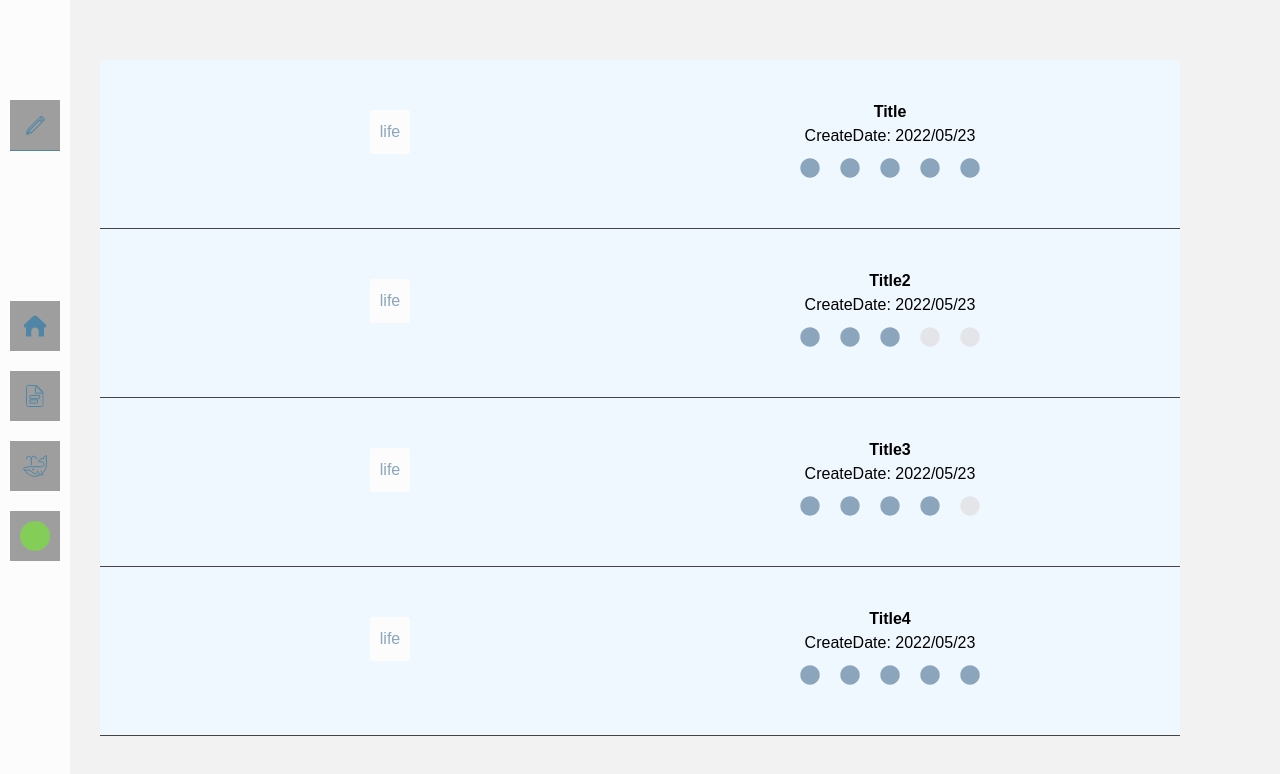
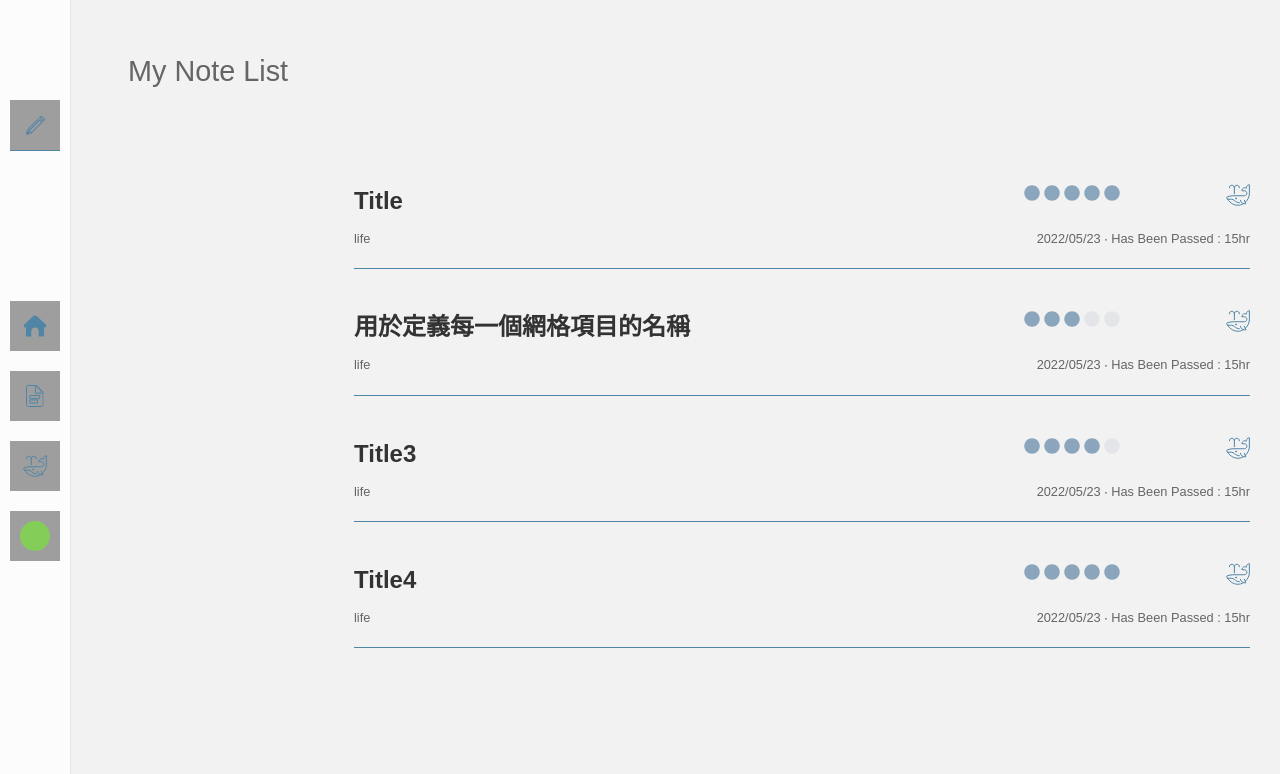
Before and after one commit to kristychaotw/WorriesGoAway, a React app: page / in a window 1280 px wide. Shown: the top 774 px of the page. Built offline with nearby package versions, Linux system fonts and the light colour scheme; no server answers; grey boxes are pictures that could not be loaded.

Commit message:
[create]: list page

```diff
--- a/src/components/styles/Global.js
+++ b/src/components/styles/Global.js
@@ -11,8 +11,6 @@ const GlobalStyles = createGlobalStyle`
 body{
     font-family: 'Raleway', sans-serif;
     background-color: #F2F2F2;
-
-
 }
 
 `
--- a/src/components/styles/Nav.js
+++ b/src/components/styles/Nav.js
@@ -14,11 +14,13 @@ const NavContainer = styled.div`
   background-color: #fcfcfc;
   padding-top: 100px;
   height: 100vh;
-  display: flex;
+  /* display: flex; */
+  display: ${({ display }) => display || "flex"};
   flex-direction: column;
   position: fixed;
   left: 0;
   bottom: 0;
+  border-right: 1px solid #e4e5e9;
 
   @media (max-width: ${({ theme }) => theme.device.tablet}) {
     padding-top: 0;
@@ -26,6 +28,7 @@ const NavContainer = styled.div`
     width: 100vw;
     flex-direction: row;
     justify-content: space-evenly;
+    border-top: 1px solid #e4e5e9;
   }
 `;
 
--- a/src/components/styles/component.css.js
+++ b/src/components/styles/component.css.js
@@ -1,65 +1,140 @@
-import styled from "styled-components"
+import styled from "styled-components";
 
-export const PageTitle=styled.div`
-font-family: 'Raleway', sans-serif;
+export const PageTitle = styled.div`
+  font-family: "Raleway", sans-serif;
   font-weight: 400;
   font-style: italic;
   font-size: 2rem;
   padding: 5px 10px;
-color:#e6e6e6;
-text-align:center;
-border-top: 5px solid #8BA6BC;
+  color: #e6e6e6;
+  text-align: center;
+  border-top: 5px solid #8ba6bc;
   padding-top: 20px;
-`
+`;
 
-
-export const TitleLable=styled.div`
+export const TitleLable = styled.div`
   font-weight: 400;
   font-size: 1.2rem;
   padding: 40px 10px 10px 10px;
-color:${props => props.primary? '#f2f2f2':'#5185A6'};
-`
+  color: ${(props) => (props.primary ? "#f2f2f2" : "#5185A6")};
+`;
 
-export const P=styled.p`
+export const P = styled.p`
   padding: 10px;
-color:#e6e6e6;
-`
+  color: #e6e6e6;
+`;
 
-export const BtnSubmit=styled.button`
+export const BtnSubmit = styled.button`
   padding: 10px;
   margin: 50px auto;
   color: #fcfcfc;
   border: none;
   border-radius: 3px;
-background:#8BA6BC;
+  background: #8ba6bc;
   font-weight: bold;
-display:block;
+  display: block;
 
-
-
-&:hover{
+  &:hover {
     background-color: #587b90;
   }
 
-  &:active{
-    background-color: #AFDAE3;
+  &:active {
+    background-color: #afdae3;
     color: #f0f0f0;
   }
-`
 
-export const StyledCard = styled.div`
-  /* display: flex;
-  justify-content: space-between; */
-  background-color: aliceblue;
-  border-bottom: 1px solid #454545;
-  padding:40px;
+`;
+
+
+export const H2 =styled.h2`
+    font-size: ${({ theme }) => theme.fontSize.xxl};
+    margin-left:10%;
+    text-align: left;
+    margin-top: 50px;
+    margin-bottom: 50px;
+    color: ${({ theme }) => theme.colors.secondary};
+
+    @media (max-width: ${({ theme }) => theme.device.tablet}) {
+    margin:auto;
+    width: 85%;
+    }
 `
 
 export const StyledGrid = styled.div`
   display: grid;
-  grid-template-columns: repeat(2,1fr);
+  grid-template-columns:  repeat(4,1fr);
+  grid-template-rows: repeat(2,1fr);
+;
+`
+export const StyledCard = styled.div`
+  display: grid;
+  grid-template-columns: 1fr 1fr 0.6fr 0.4fr;
+  grid-template-areas:
+    "gtitle gtitle grate ganimal"
+    "gtag   gtime  gtime gtime";
 
-  h3{
-    font-weight: 700;
+  justify-items: start;
+  grid-row-gap: 10px;
+  grid-column-gap: 15px;
+
+  margin:auto;
+  width: 70%;
+  margin-right:30px;
+  border-bottom: 1px solid #5085a5;
+  padding: 40px 0px 20px 0px;
+
+
+
+  p {
+    font-size: ${({ theme }) => theme.fontSize.s};
+    font-weight: 300;
+    color: #656565;
+    grid-area: gtime;
+    justify-self: end;
+    text-align: end;
+
   }
-`
+  img {
+    grid-area: ganimal;
+    justify-self: end;
+  }
+
+  @media (max-width: ${({ theme }) => theme.device.tablet}) {
+  margin:auto;
+  width: 85%;
+  grid-template-columns:30px 1fr ;
+  grid-column-gap: 5px;
+  grid-template-areas:
+    "gtitle gtitle"
+    "grate ganimal"
+    "gtag  gtime";
+  }
+
+
+  `;
+
+
+export const H3 = styled.div`
+  font-size: ${({ theme }) => theme.fontSize.xl};
+  font-weight: 600;
+  text-align: start;
+  color: #333333;
+  grid-area: gtitle;
+  `;
+
+export const TagBox = styled.div`
+  font-size: ${({ theme }) => theme.fontSize.s};
+  font-weight: 300;
+  color: #656565;
+  grid-area: gtag;
+  `;
+
+export const RateBox = styled.div`
+  color: #656565;
+  grid-area: grate;
+  justify-self: end;
+
+  @media (max-width: ${({ theme }) => theme.device.tablet}) {
+    justify-self: start;
+  }
+`;
--- a/src/components/styles/container.css.js
+++ b/src/components/styles/container.css.js
@@ -1,12 +1,12 @@
-import styled from "styled-components"
+import styled from "styled-components";
 
 export const AppContainer = styled.div`
-width: 100%;
-max-width: 1200px;
-margin: 0 auto;
-padding: 60px 60px;
-box-sizing:border-box;
-height: 100vh;
-background-color: #F2F2F2;
-text-align: center;
+  width: 100%;
+  max-width: ${({ maxWidth }) => maxWidth || "1200px"};
+  margin: 0 auto;
+  padding: 60px 60px;
+  padding: ${({padding})=>padding||"60px"};
+  box-sizing: border-box;
+  height: 100vh;
+  text-align: center;
 `;
--- a/src/components/styles/note.css.js
+++ b/src/components/styles/note.css.js
@@ -2,8 +2,9 @@ import styled from "styled-components"
 
 export const StyledRating = styled.div`
 display: flex;
-justify-content: center;
+justify-content: flex-start;
 `
+
 
 export const Button = styled.button`
 padding: 10px;
--- a/src/pages/App.js
+++ b/src/pages/App.js
@@ -1,50 +1,63 @@
 import React from "react";
-import CreateNotePage from "./CreateNotePage/CreateNotePage"
+import CreateNotePage from "./CreateNotePage/CreateNotePage";
 import LoginPage from "./LoginPage/LoginPage";
 import ListPage from "./ListPage/ListPage";
 import { Routes, Route } from "react-router-dom";
 import { ThemeProvider } from "styled-components";
 import GlobalStyles from "../components/styles/Global";
 import { AppContainer } from "../components/styles/container.css";
+import Nav from "../components/styles/Nav";
+import { useAuth } from "../firebase";
+
 const theme = {
-  colors:{
-    body: '#000',
-    nav:'#000',
-    primary:'#000',
-    secondary:'#000',
+  colors: {
+    body: "#000",
+    nav: "#000",
+    primary: "#000",
+    secondary: "#656565",
   },
-  fontSize:{
-    s:'0.8rem',
-    m:'1rem',
-    l:'1.2rem',
-    xl:'1.5rem',
-    xxl:'1.8rem',
-    xxxl:'2rem',
+  fontSize: {
+    s: "0.8rem",
+    m: "1rem",
+    l: "1.2rem",
+    xl: "1.5rem",
+    xxl: "1.8rem",
+    xxxl: "2rem",
   },
-  spacing:{
-    xs: '5px',
-    s: '10px',
-    m: '20px',
-    l: '40px',
+  spacing: {
+    xs: "5px",
+    s: "10px",
+    m: "20px",
+    l: "40px",
   },
-  device:{
-    mobile:'600px',
-    tablet:'998px',
-    desktop:'1200px'
-  }
+  device: {
+    mobile: "600px",
+    tablet: "998px",
+    desktop: "1200px",
+  },
+  maxWidth: "1800px",
 };
 
 export default function App() {
+  const currentUser = useAuth();
+  console.log("c-ser:", currentUser);
   return (
     <>
       <ThemeProvider theme={theme}>
         <GlobalStyles />
-        <AppContainer>
-        <Routes>
-          <Route path="/index" element={<LoginPage />} />
-          <Route path="/d" element={<CreateNotePage />} />
-          <Route path="/" element={<ListPage />} />
-        </Routes>
+        {/* {currentUser? <Nav />:<Nav display={"none"}/>} */}
+        {/* <Nav /> */}
+        {/* <AppContainer> */}
+        <Nav display={currentUser == null && "none"} />
+        <AppContainer
+          padding={currentUser === null && "0"}
+          maxWidth={currentUser === null && "1800px"}
+        >
+          <Routes>
+            <Route path="/d" element={<LoginPage />} />
+            <Route path="/ds" element={<CreateNotePage />} />
+            <Route path="/" element={<ListPage />} />
+          </Routes>
         </AppContainer>
       </ThemeProvider>
     </>
--- a/src/pages/ListPage/ListPage.js
+++ b/src/pages/ListPage/ListPage.js
@@ -1,6 +1,7 @@
 import React from "react";
 import ListCard from "./components/ListCard";
-import Nav from "../../components/styles/Nav";
+import whaleBG from "../../components/images/icons/whale.svg"
+import { H2 } from "../../components/styles/component.css";
 
 const content = [
   {
@@ -9,13 +10,17 @@ const content = [
     rating: "5",
     createDate: "2022/05/23",
     tag: "life",
+    animal:`${whaleBG}`,
+    timePass:'15hr'
   },
   {
     id: 2,
-    title: "Title2",
+    title: "用於定義每一個網格項目的名稱",
     rating: "3",
     createDate: "2022/05/23",
     tag: "life",
+    animal:`${whaleBG}`,
+    timePass:'15hr'
   },
   {
     id: 3,
@@ -23,6 +28,8 @@ const content = [
     rating: "4",
     createDate: "2022/05/23",
     tag: "life",
+    animal:`${whaleBG}`,
+    timePass:'15hr'
   },
   {
     id: 4,
@@ -30,18 +37,20 @@ const content = [
     rating: "5",
     createDate: "2022/05/23",
     tag: "life",
+    animal:`${whaleBG}`,
+    timePass:'15hr'
   },
 ];
 
 export default function ListPage() {
   return (
     <div>
+      <H2>My Note List</H2>
       <div>
         {content.map((item, index) => {
           return <ListCard key={index} item={item}></ListCard>;
         })}
       </div>
-      <Nav></Nav>
     </div>
   );
 }
--- a/src/pages/ListPage/components/ListCard.js
+++ b/src/pages/ListPage/components/ListCard.js
@@ -1,21 +1,19 @@
 import React from "react";
-import { StyledCard } from "../../../components/styles/component.css";
-import { StyledGrid } from "../../../components/styles/component.css";
+import { StyledCard, H3, TagBox, RateBox } from "../../../components/styles/component.css";
 import StaticRating from "./StaticRating";
-import { TagButton } from "../../../components/styles/note.css";
-export default function ListCard({ item: { id, title, rating, createDate, tag } }) {
+
+export default function ListCard({
+  item: { id, title, rating, createDate, tag, animal, timePass },
+}) {
   return (
     <StyledCard>
-      <StyledGrid>
-        <div>
-          <TagButton key={id} disabled>{tag}</TagButton>
-        </div>
-        <div>
-          <h3>{title}</h3>
-          <p>CreateDate: {createDate}</p>
-          <StaticRating rate={rating}></StaticRating>
-        </div>
-      </StyledGrid>
+      <H3>{title}</H3>
+      <TagBox>{tag}</TagBox>
+      <img src={animal}></img>
+      <p>
+        {createDate} ‧ Has Been Passed : {timePass}
+      </p>
+      <RateBox><StaticRating rate={rating}></StaticRating></RateBox>
     </StyledCard>
   );
 }
--- a/src/pages/ListPage/components/StaticRating.js
+++ b/src/pages/ListPage/components/StaticRating.js
@@ -1,11 +1,16 @@
 import React from "react";
 import { FaCircle } from "react-icons/fa";
-import { StyledRating } from "../../../components/styles/note.css";
 import styled from "styled-components";
 
 const StyledCircle = styled.div`
-  margin: 10px;
+  margin: 2px;
 `;
+
+export const StyledRating = styled.div`
+display: flex;
+justify-content: flex-start;
+`
+
 
 export default function StaticRating({ rate }) {
   return (
@@ -16,7 +21,7 @@ export default function StaticRating({ rate }) {
           <StyledCircle key={index}>
             <div>
               <FaCircle
-                size={20}
+                size={16}
                 color={rate <= index ? "#e4e5e9" : "#8BA6BC"}
               ></FaCircle>
             </div>
```
Lines whose indentation alone changed are shown as unchanged.
